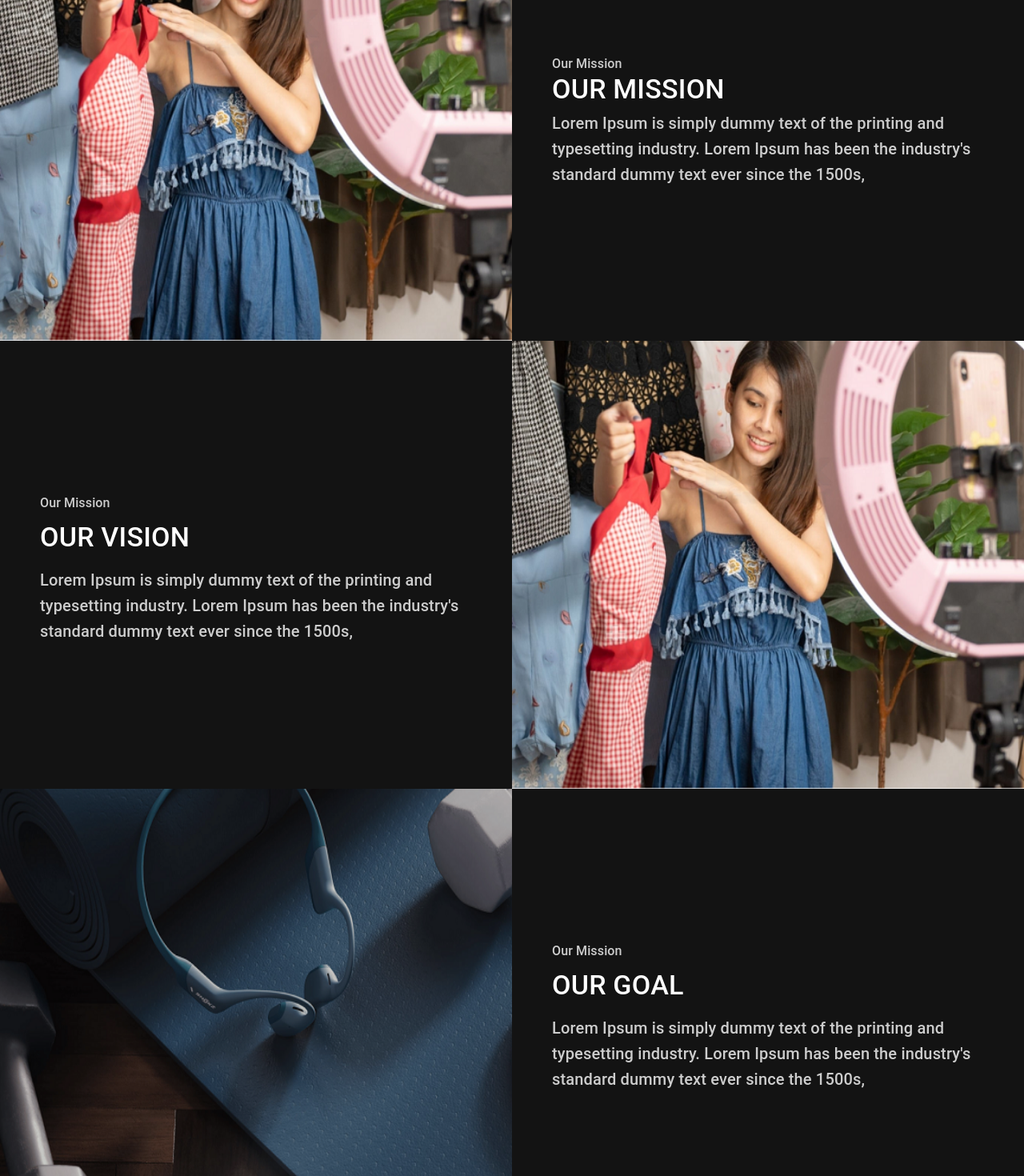
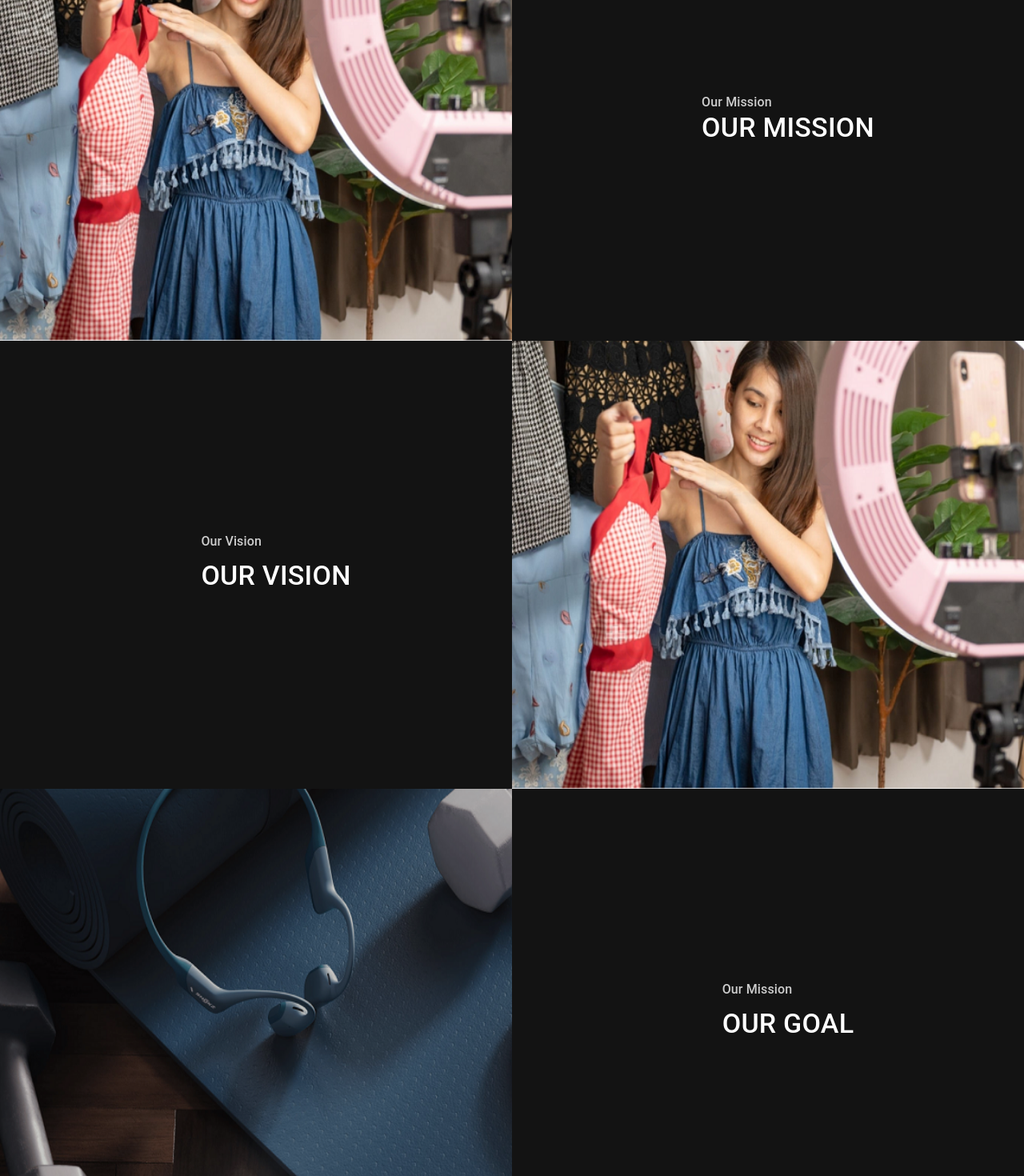
Before and after one commit to Gcsaini/pherico_web, a React (Create React App) app: page /about-us in a window 1280 px wide. Shown: the part 840-2310 px from the top of the page at 80% size. Built offline with nearby package versions, Linux system fonts and the light colour scheme; no server answers; the database is empty; what react-animations would draw is missing.

Commit message:
removed unused imports

```diff
--- a/src/components/about_us_content.js
+++ b/src/components/about_us_content.js
@@ -139,9 +139,7 @@ export default function AboutUsContent(props) {
                   lineHeight: isMobile || isTablet ? "1.3" : "2rem",
                 }}
               >
-                Lorem Ipsum is simply dummy text of the printing and typesetting
-                industry. Lorem Ipsum has been the industry's standard dummy
-                text ever since the 1500s,
+                {aboutData.mission}
               </Typography>
             </Stack>
           </Grid>
@@ -180,7 +178,7 @@ export default function AboutUsContent(props) {
                   lineHeight: isTablet ? "1.3" : "2.7rem",
                 }}
               >
-                Our Mission
+                Our Vision
               </Typography>
               <Typography
                 variant={isTablet ? "h5" : "h4"}
@@ -205,9 +203,7 @@ export default function AboutUsContent(props) {
                   lineHeight: isMobile || isTablet ? "1.3" : "2rem",
                 }}
               >
-                Lorem Ipsum is simply dummy text of the printing and typesetting
-                industry. Lorem Ipsum has been the industry's standard dummy
-                text ever since the 1500s,
+                {aboutData.vision}
               </Typography>
             </Stack>
           </Grid>
@@ -314,9 +310,7 @@ export default function AboutUsContent(props) {
                   lineHeight: isMobile || isTablet ? "1.3" : "2rem",
                 }}
               >
-                Lorem Ipsum is simply dummy text of the printing and typesetting
-                industry. Lorem Ipsum has been the industry's standard dummy
-                text ever since the 1500s,
+                {aboutData.goal}
               </Typography>
             </Stack>
           </Grid>
--- a/src/components/blog_content.js
+++ b/src/components/blog_content.js
@@ -1,22 +1,25 @@
 import { Stack, Typography } from "@mui/material";
 import * as React from "react";
 import useMediaQuery from "@mui/material/useMediaQuery";
+import { darkBg, secondaryWhite } from "../helpers/colors";
 export default function BlogContent(props) {
   const isMobile = useMediaQuery((theme) => theme.breakpoints.down("sm"));
   const data = props.data;
   return (
     <div
       style={{
+        background: darkBg,
         display: "flex",
         justifyContent: "space-evenly",
-        marginTop: isMobile ? 40 : 70,
+        paddingTop: isMobile ? 40 : 70,
+        paddingBottom: isMobile ? 40 : 70,
       }}
     >
       <Stack style={{ width: isMobile ? "90%" : "80%" }}>
         <Typography
           variant="h6"
           sx={{
-            color: "#36344D",
+            color: secondaryWhite,
             fontWeight: 500,
             fontFamily: "Poppins, sans-serif",
             textAlign: "left",
@@ -28,13 +31,13 @@ export default function BlogContent(props) {
         <img
           src={data.image1}
           alt={data.title}
-          height={"50%"}
+          height={"80%"}
           style={{ marginTop: 50 }}
         />
         <Typography
           variant="h6"
           sx={{
-            color: "#36344D",
+            color: secondaryWhite,
             fontWeight: 500,
             fontFamily: "Poppins, sans-serif",
             textAlign: "left",
@@ -48,7 +51,7 @@ export default function BlogContent(props) {
           <img
             src={data.image2}
             alt={data.title}
-            height={"50%"}
+            height={"80%"}
             style={{ marginTop: 50 }}
           />
         )}
--- a/src/components/blog_grid_view.js
+++ b/src/components/blog_grid_view.js
@@ -80,7 +80,7 @@ export default function BlogGridView(props) {
             <Stack direction={"row"} mt={3}>
               <HighlightOutlinedIcon sx={{ color: white, height: 18 }} />
               <a
-                href=""
+                href={`/blog-details/${data.id.trim()}`}
                 style={{
                   color: secondaryWhite,
                   textTransform: "uppercase",
--- a/src/components/faq.js
+++ b/src/components/faq.js
@@ -1,13 +1,4 @@
-import {
-  black,
-  dark,
-  darkBg,
-  grey,
-  grey_black,
-  hrLine,
-  secondaryWhite,
-  white,
-} from "../helpers/colors";
+import { dark, darkBg, hrLine, secondaryWhite, white } from "../helpers/colors";
 import { Grid, Stack, Typography } from "@mui/material";
 import * as React from "react";
 import db from "../firebase";
@@ -29,7 +20,8 @@ export default function FaqSection() {
   const fetchData = async () => {
     const response = db.collection("faq");
     const data = await response.get();
-
+    setBuyerFaq([]);
+    setSellerFaq([]);
     data.docs.forEach((item) => {
       if (item.data().seller) {
         setSellerFaq((seller) => seller.concat(item.data()));
--- a/src/components/home_blogs.js
+++ b/src/components/home_blogs.js
@@ -14,6 +14,7 @@ export default function HomeBlogs() {
   const fetchBlogs = async () => {
     const response = db.collection("blogs");
     const data = await response.get();
+    setBlogs([]);
     data.docs.forEach((item) => {
       setBlogs((blog) => blog.concat(item.data()));
     });
@@ -21,7 +22,7 @@ export default function HomeBlogs() {
   React.useEffect(() => {
     fetchBlogs();
   }, []);
-
+  console.log(blogs);
   return (
     <Stack
       style={{
```
